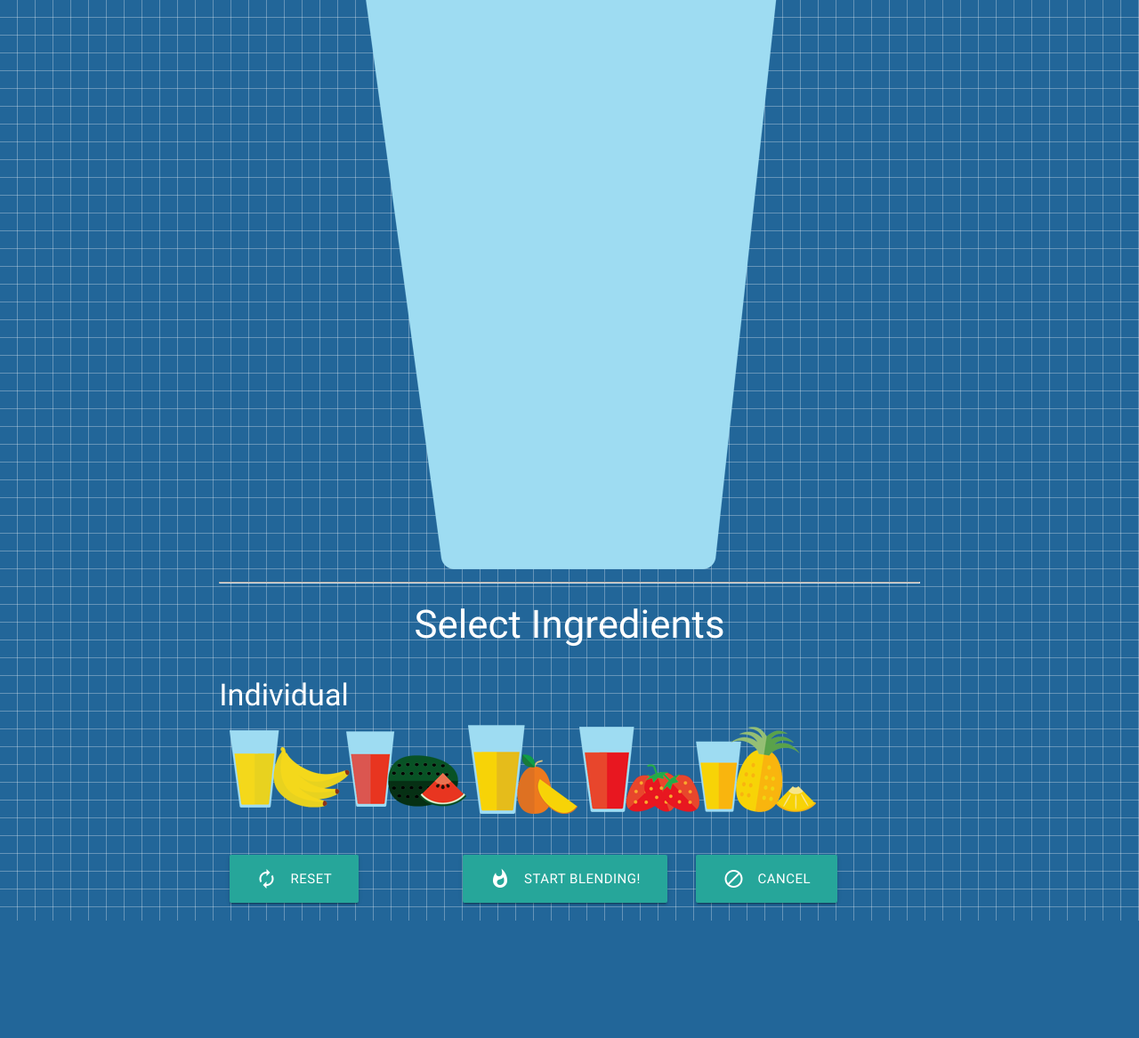
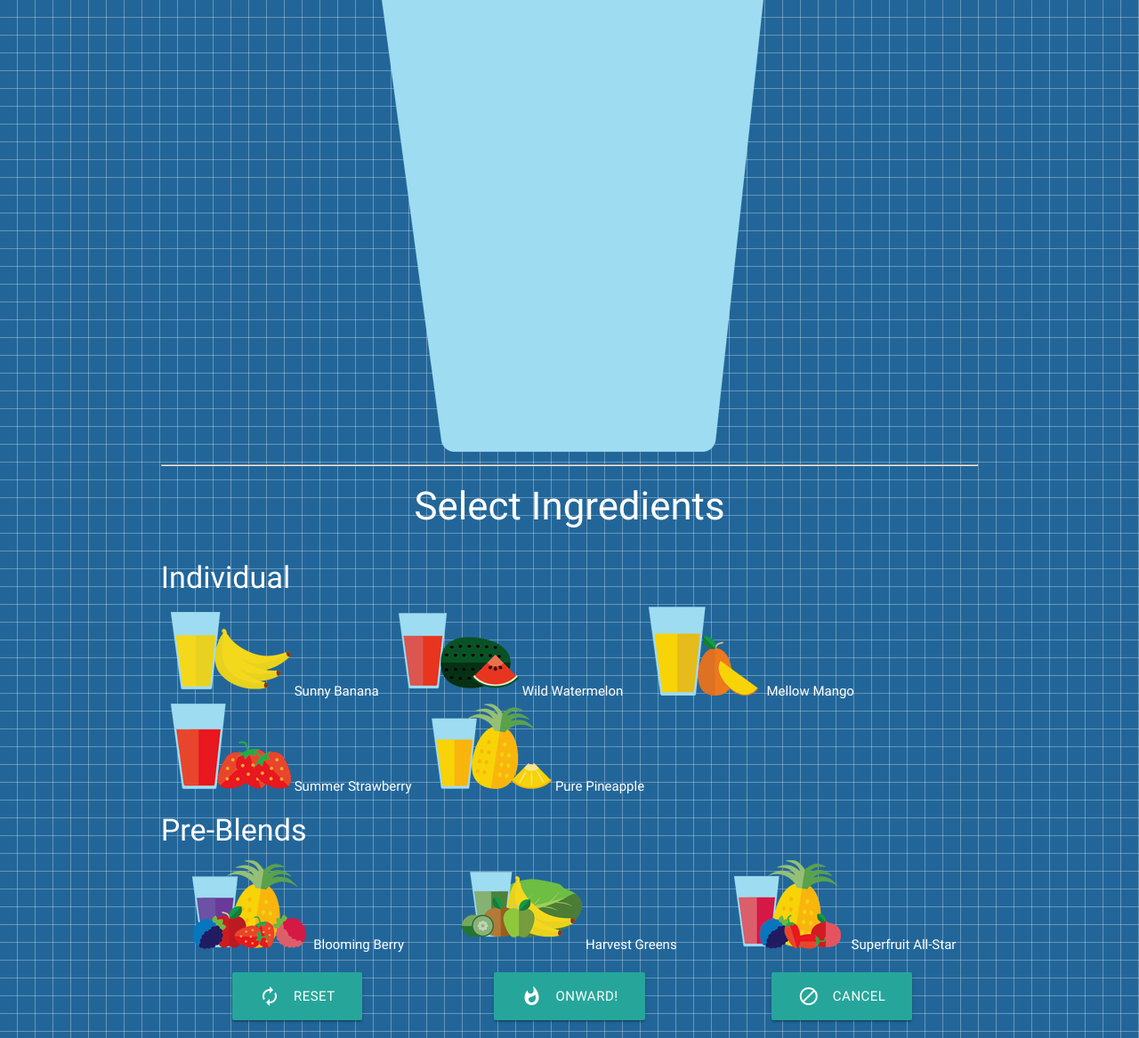
Before and after one commit to ConnerD2/blendtec-self-serve, a Flask app: page /selection in a window 1280 px wide. Shown: the whole page at 89% size. Before the commit the page ends 1035 px from the top, so only its background shows below. Run offline with Flask 2, Linux system fonts and the light colour scheme; some libraries are stand-ins or nearby versions.

Commit message:
Sorted out most of the moving around

```diff
--- a/templates/complete.html
+++ b/templates/complete.html
@@ -1,6 +1,11 @@
 {% extends "layout.html" %}
 {% block body %}
+<meta http-equiv="refresh" content="10; url=/" />
 <div id="complete" href="#complete">  <!-- Success Page, Run Rinse/Sanitize, Reset to First page -->
     <h2><i>Enjoy your smoothie!</i></h2>
+
+    <div class="divider"></div>
+
+            <a style="margin: auto;" class="waves-effect waves-light btn-large" href="/"><i class="material-icons left">whatshot</i>Start Again!</a>
 </div>
 {% endblock %}
--- a/templates/select.html
+++ b/templates/select.html
@@ -11,24 +11,27 @@
                     </div>
                     <div class="row"> <!-- Ingredient Selection -->
                         <h4> Individual </h4>
-                        <div class="col s2"><img src="{{ url_for('static', filename='assets/icon_cup_banana.png') }}" /></div>
-                        <div class="col s2"><img src="{{ url_for('static', filename='assets/icon_cup_watermelon.png') }}" /></div>
-                        <div class="col s2"><img src="{{ url_for('static', filename='assets/icon_cup_mango.png') }}" /></div>
-                        <div class="col s2"><img src="{{ url_for('static', filename='assets/icon_cup_strawberry.png') }}" /></div>
-                        <div class="col s2"><img src="{{ url_for('static', filename='assets/icon_cup_pineapple.png') }}" /></div>
+                        <div class="col center-align"><img src="{{ url_for('static', filename='assets/icon_cup_banana.png') }}" /> Sunny Banana</div>
+                        <div class="col center-align"><img src="{{ url_for('static', filename='assets/icon_cup_watermelon.png') }}" /> Wild Watermelon</div>
+                        <div class="col center-align"><img src="{{ url_for('static', filename='assets/icon_cup_mango.png') }}" /> Mellow Mango</div>
+                        <div class="col center-align"><img src="{{ url_for('static', filename='assets/icon_cup_strawberry.png') }}" /> Summer Strawberry</div>
+                        <div class="col center-align"><img src="{{ url_for('static', filename='assets/icon_cup_pineapple.png') }}" /> Pure Pineapple</div>
                     </div>
                     <div class="row"> <!-- Pre-Blends -->
-
+                        <h4> Pre-Blends </h4>
+                        <div class="col s4 center-align"><img src="{{ url_for('static', filename='assets/icon_cup_blooming_berry.png') }}" /> Blooming Berry</div>
+                        <div class="col s4 center-align"><img src="{{ url_for('static', filename='assets/icon_cup_harvest_green.png') }}" /> Harvest Greens</div>
+                        <div class="col s4 center-align"><img src="{{ url_for('static', filename='assets/icon_cup_superfruit.png') }}" /> Superfruit All-Star</div>
                     </div>
                     <div class="row"> <!-- Controls -->
-                        <div class="col s4">
-                            <a class="waves-effect waves-light btn-large"><i class="material-icons left">autorenew</i>Reset</a>
+                        <div class="col s4 center-align">
+                            <a class="waves-effect waves-light btn-large" onclick="resetrecipe()"><i class="material-icons left">autorenew</i>Reset</a>
                         </div>
-                        <div class="col s4">
-                            <a style="margin: auto;" class="waves-effect waves-light btn-large" onclick="sendrecipe()"><i class="material-icons left">whatshot</i>Start Blending!</a>
+                        <div class="col s4 center-align">
+                            <a style="margin: auto;" class="waves-effect waves-light btn-large" onclick="sendrecipe()" href="/health"><i class="material-icons left">whatshot</i>Onward!</a>
                         </div>
-                        <div class="col s4">
-                            <a class="waves-effect waves-light btn-large"><i class="material-icons left">block</i>Cancel</a>
+                        <div class="col s4 center-align">
+                            <a class="waves-effect waves-light btn-large" href="/"><i class="material-icons left">block</i>Cancel</a>
                         </div>
                     </div>
                 </div>
```
Also changed, not shown: templates/health.html (+16 -0 lines).
